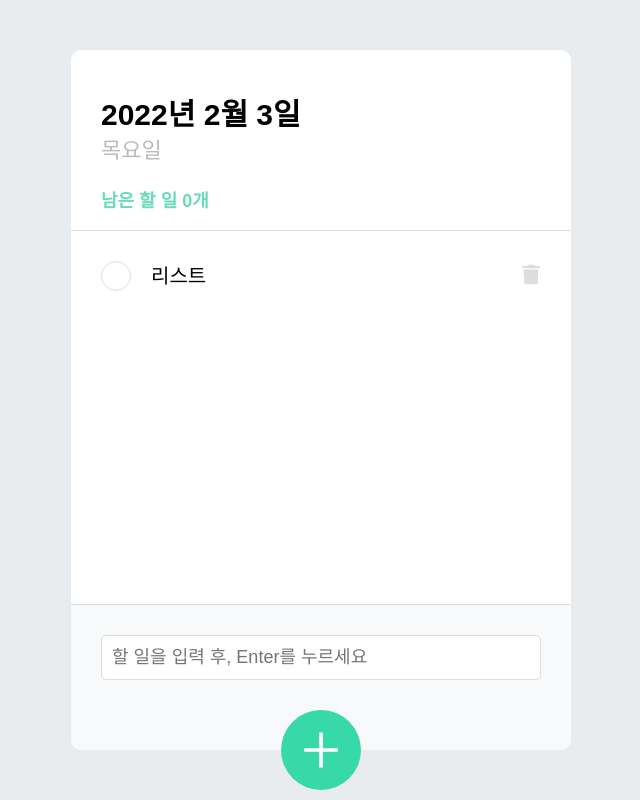
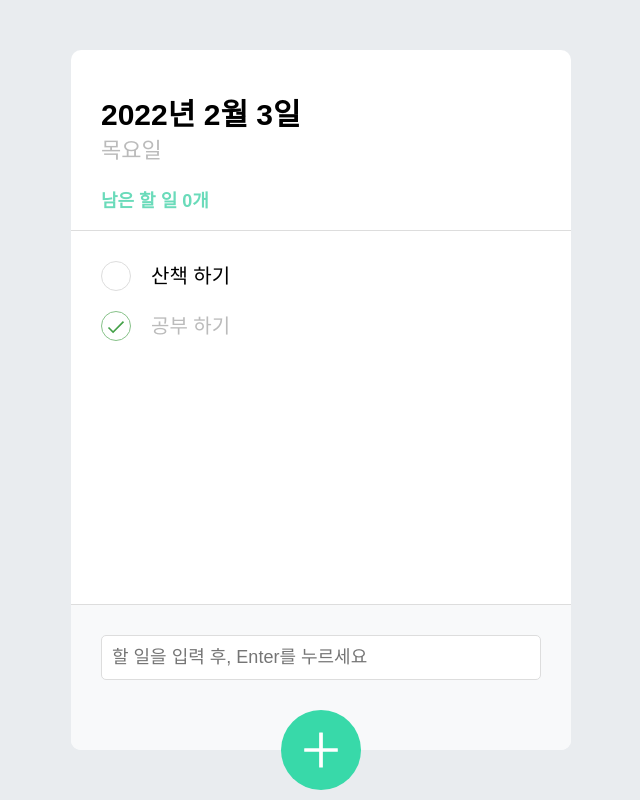
Before and after one commit to suyeon-hong/todolist, a React (Create React App) app: page / in a window 1280 px wide. Shown: the whole page, without its empty margins (319-959 px from the left). Built offline with nearby package versions, Linux system fonts and the light colour scheme; the HTML template or start-up script is replaced by a standard one.

Commit message:
:sparkles: 리스트 체크 토글기능, 삭제버튼 구현
See issues: #4

```diff
--- a/src/components/base/ListBox/ListBox.jsx
+++ b/src/components/base/ListBox/ListBox.jsx
@@ -1,16 +1,33 @@
 import * as S from './Style';
 import { FaTrash } from 'react-icons/fa';
+import { FcCheckmark } from 'react-icons/fc';
 
-export default function ListBox() {
+export default function ListBox({ list, onClick, onRemove, checkActivation }) {
+  console.log(list);
   return (
     <S.ListBox>
-      <S.List>
-        <S.CheckBox />
-        리스트
-        <S.Icon>
-          <FaTrash />
-        </S.Icon>
-      </S.List>
+      {list.map((li) => (
+        <S.List
+          key={li.id}
+          onMouseEnter={() => checkActivation(li.id)}
+          onMouseLeave={() => checkActivation(li.id)}
+        >
+          <S.CheckBox
+            style={{ borderColor: li.completed ? '#87C289' : null }}
+            onClick={() => onClick(li.id)}
+          >
+            {li.completed && <FcCheckmark />}
+          </S.CheckBox>
+          <span style={{ color: li.completed ? '#bbb' : null }}>
+            {li.contents}
+          </span>
+          {li.isActive && (
+            <S.Icon onClick={() => onRemove(li.id)}>
+              <FaTrash />
+            </S.Icon>
+          )}
+        </S.List>
+      ))}
     </S.ListBox>
   );
 }
--- a/src/components/base/ListBox/Style.js
+++ b/src/components/base/ListBox/Style.js
@@ -14,11 +14,13 @@ export const List = styled.li`
 	display: flex;
 	align-items: center;
 	position: relative;
-	font: lighter 20px/1 'arial';
+	font: 20px/1 'arial';
 `
 
 export const CheckBox = styled.span`
-	display: inline-block;
+	display: flex;
+	justify-content: center;
+	align-items: center;
 	width: 30px;
 	height: 30px;
 	border-radius: 50%;
--- a/src/components/domain/ToDoList/ToDoList.jsx
+++ b/src/components/domain/ToDoList/ToDoList.jsx
@@ -1,11 +1,51 @@
+import { Header, ListBox, Button, UserInput } from '../../base';
+import { useState } from 'react';
 import * as S from './Style';
-import { Header, ListBox, Button, UserInput } from '../../base';
 
 export default function ToDoList() {
+  const [list, setList] = useState([
+    {
+      id: 1,
+      contents: '산책 하기',
+      completed: false,
+      isActive: false,
+    },
+    {
+      id: 2,
+      contents: '공부 하기',
+      completed: true,
+      isActive: false,
+    },
+  ]);
+
+  const clickHandler = (id) => {
+    setList((list) =>
+      list.map((li) =>
+        li.id === id ? { ...li, completed: !li.completed } : li,
+      ),
+    );
+  };
+
+  const onRemove = (id) => {
+    setList((list) => list.filter((li) => li.id !== id));
+    console.log(list);
+  };
+
+  const checkActivation = (id) => {
+    setList((list) =>
+      list.map((li) => (li.id === id ? { ...li, isActive: !li.isActive } : li)),
+    );
+  };
+
   return (
     <S.Wrapper>
-      <Header />
-      <ListBox />
+      <Header list={list} />
+      <ListBox
+        list={list}
+        onClick={clickHandler}
+        onRemove={onRemove}
+        checkActivation={checkActivation}
+      />
       <UserInput />
       <Button />
     </S.Wrapper>
```
